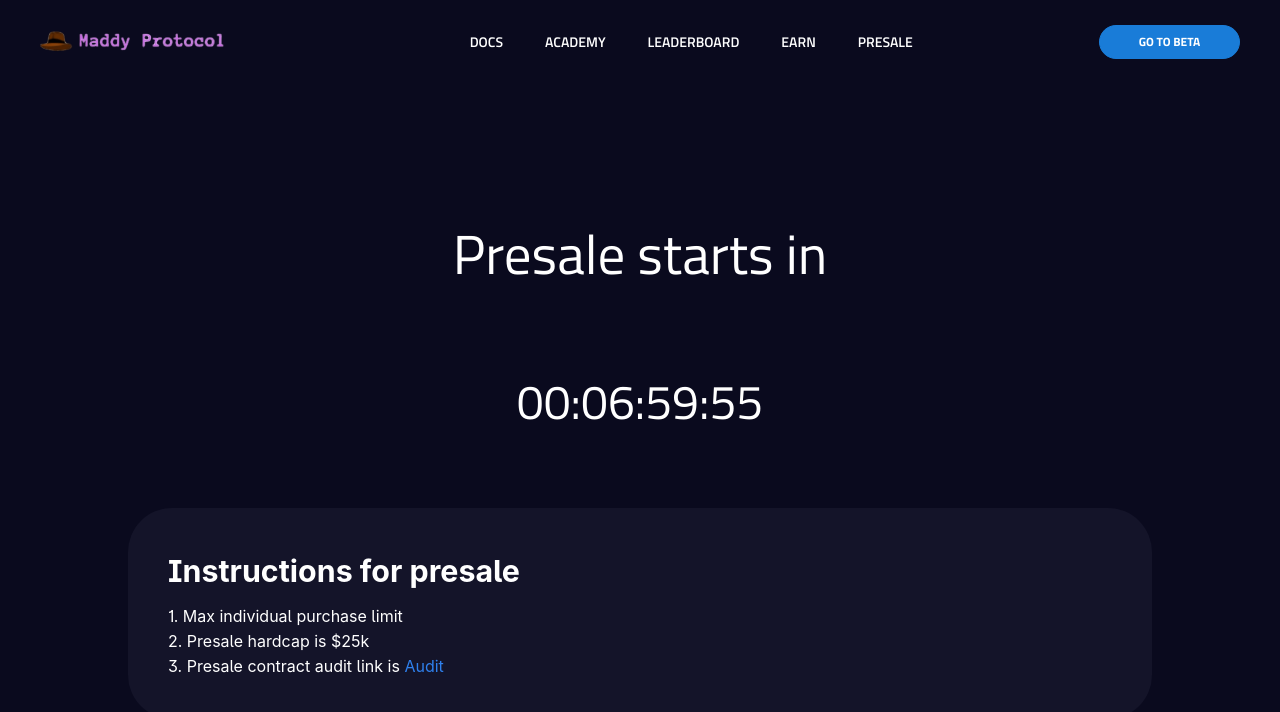
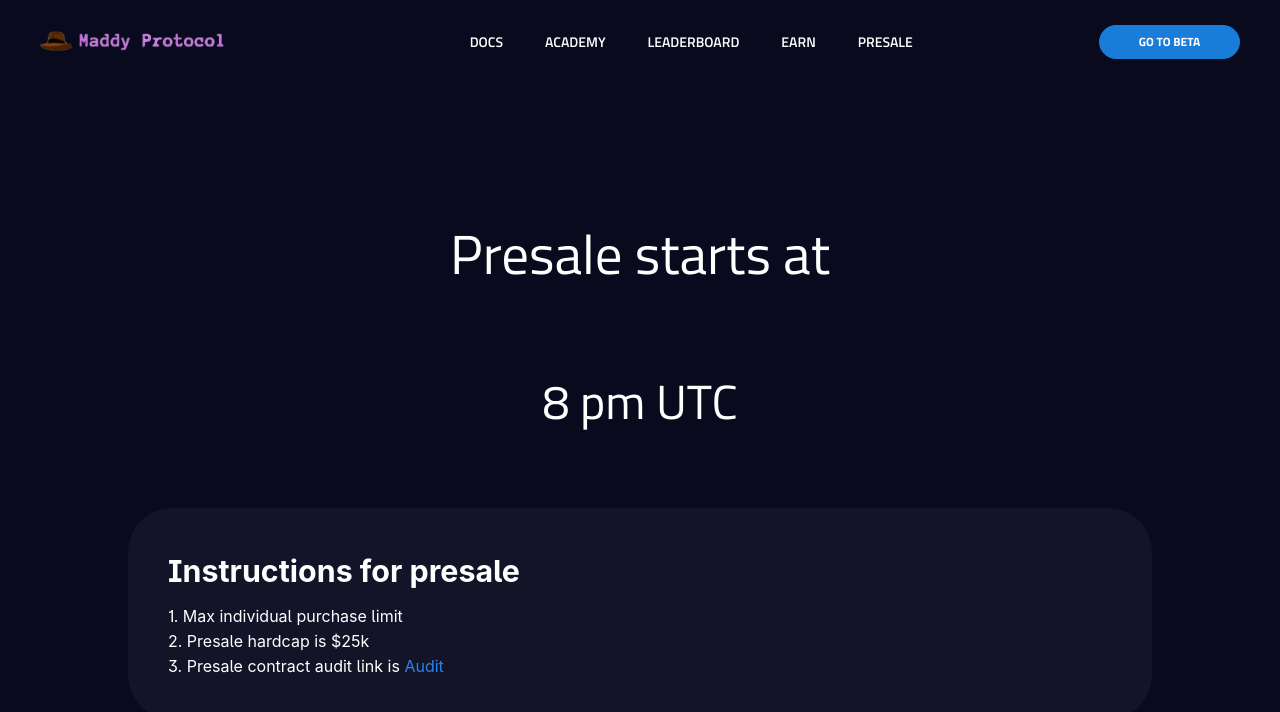
Before and after one commit to YummyDAO/presale1, a React (Create React App) app: page / in a window 1280 px wide. Shown: the top 712 px of the page. Built offline with nearby package versions, Linux system fonts and the light colour scheme.

Commit message:
first commit

```diff
--- a/src/App.js
+++ b/src/App.js
@@ -78,11 +78,11 @@ function App() {
           </div>
         </div>
         <div className='presale'>
-          <h1 className='presale-text'>Presale starts in</h1>
+          <h1 className='presale-text'>Presale starts at</h1>
           <div className='presale-body'>
-            {/*<span>12 : 10 : 10</span>*/}
+            <span>8 pm UTC</span>
             {/*<span id="demo"></span>*/}
-            <Countdown date={data.date + data.delay} onStart={(delta) => {
+            {/*<Countdown date={data.date + data.delay} onStart={(delta) => {
               if (localStorage.getItem("end_date") == null)
               localStorage.setItem(
                 "end_date",
@@ -93,7 +93,8 @@ function App() {
                 if (localStorage.getItem("end_date") != null)
                 localStorage.removeItem("end_date");
               }}
-              />
+            />*/}
+
             {/*<MemoCountdown />*/}
           </div>
           <div className='presale-card'>
```
